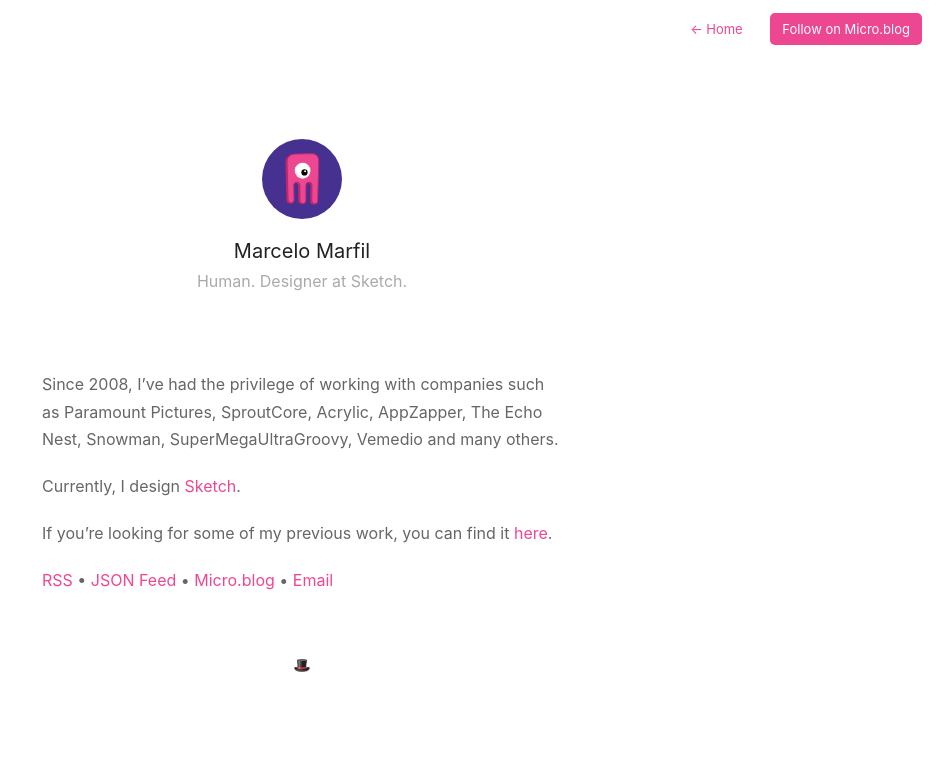
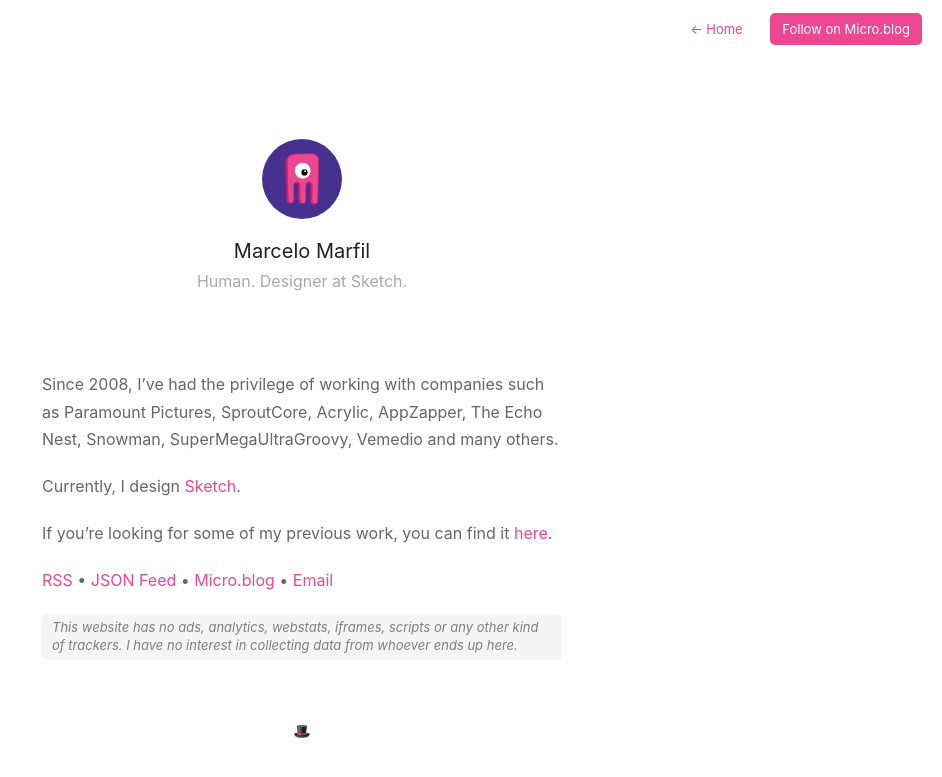
Before and after one commit to lifeinoppo/netlify, a Jekyll site: the page built from about.md, in a window 1280 px wide. Shown: the top 777 px of the page, without its empty margins (338-1280 px from the left). Built offline with Jekyll 4.4.1, drawn with Linux system fonts in a browser that asks for light colours.

Commit message:
Add 'no bullshit' note to About page

````diff
--- a/about.md
+++ b/about.md
@@ -12,4 +12,6 @@
 
 [RSS](/feed.xml) • [JSON Feed](/feed.json) • [Micro.blog](https://micro.blog/mmarfil) • [Email](mailto:&#104;&#101;&#108;&#108;&#111;&#064;&#109;&#109;&#097;&#114;&#102;&#105;&#108;&#046;&#099;&#111;&#109;)
 
+```This website has no ads, analytics, webstats, iframes, scripts or any other kind of trackers. I have no interest in collecting data from whoever ends up here.```
+
 {% include footer.html %}
````
